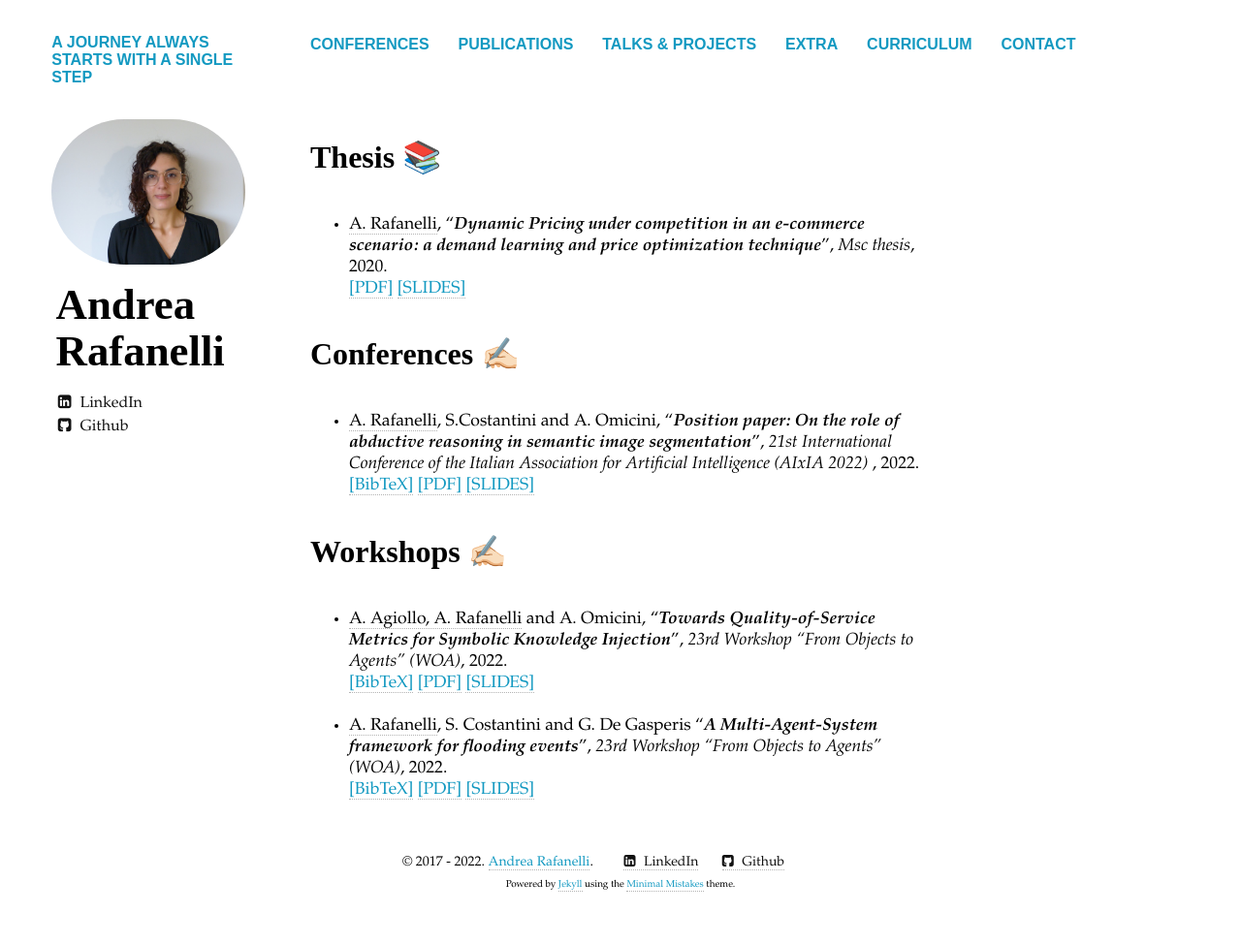
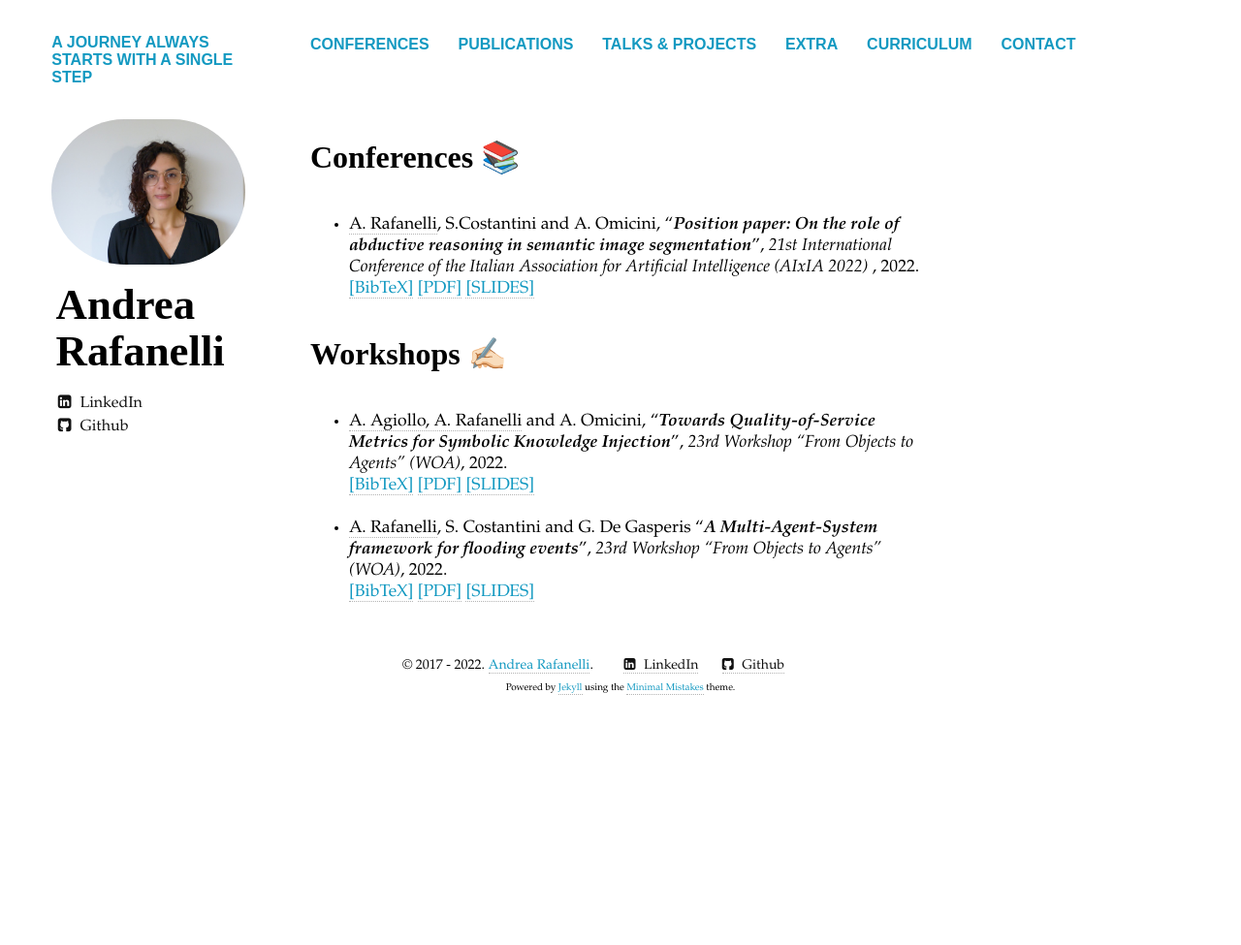
Before and after one commit to aaaaands/andreeea.github.io, a Jekyll site: the page built from publications.md, in a window 1280 px wide. Shown: the whole page at 97% size. Built offline with Jekyll 4.4.1, drawn with Linux system fonts in a browser that asks for light colours; nearby versions of some CDN libraries; after the commit the page ends 900 px from its top, so only the background shows below that.

Commit message:
Update publications.html

```diff
--- a/_layouts/publications.html
+++ b/_layouts/publications.html
@@ -81,23 +81,8 @@ div.bibtex pre { font-size: 75%; overflow: auto;  width: 100%; padding: 0em 0em;
     <div class="article-wrap">
       {{ content }}
 
-		<h1> Thesis 📚</h1>
-	    <br>
-<!-- Generated from JabRef by PubList by Truong Nghiem at 09:38 on 2017.02.07. -->
-<ul class="biblist" style="margin-top:-2px;">
 
-	    <!-- Item: rafanellipptTH -->
-	<li >
-	<span class="authorme">A. Rafanelli</span>,
-	&ldquo;<b><em>Dynamic Pricing under competition in an e-commerce scenario: a demand learning and price optimization technique</em></b>&rdquo;,
-	<i> Msc thesis</i>, 2020.
-	<br>
-	<a href="/publications/ppt/msc_thesis.pdf">[PDF]</a>
-        <a href="/publications/ppt/slide_msc.pdf">[SLIDES]</a>
-	</li>
-	<br>
-	    </ul>
-	    <h1> Conferences ✍🏻</h1>
+	    <h1> Conferences 📚</h1>
 	    <br>
 <!-- Generated from JabRef by PubList by Truong Nghiem at 09:38 on 2017.02.07. -->
 <ul class="biblist" style="margin-top:-2px;">
```
